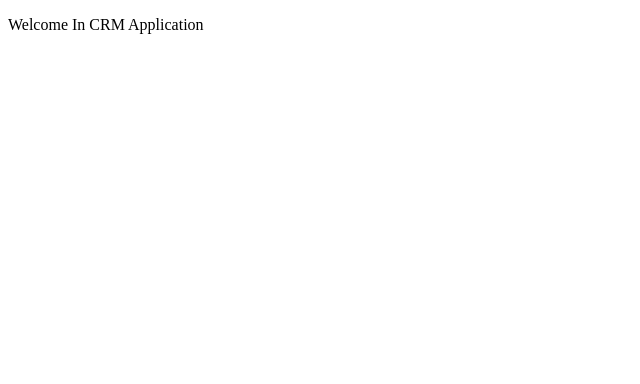
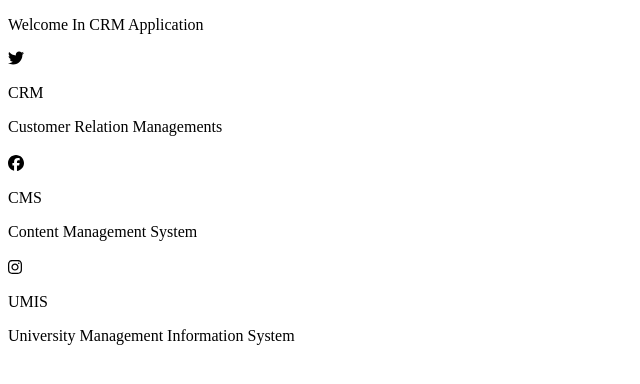
Before and after one commit to a7med58/React-TM1, a React (Create React App) app: page / in a window 1280 px wide. Shown: the top 384 px of the page, without its empty margins (0-640 px from the left). Built offline with nearby package versions, Linux system fonts and the light colour scheme.

Commit message:
Add Overview

```diff
--- a/package.json
+++ b/package.json
@@ -3,6 +3,10 @@
   "version": "0.1.0",
   "private": true,
   "dependencies": {
+    "@fortawesome/fontawesome-svg-core": "^6.2.1",
+    "@fortawesome/free-brands-svg-icons": "^6.2.1",
+    "@fortawesome/free-solid-svg-icons": "^6.2.1",
+    "@fortawesome/react-fontawesome": "^0.2.0",
     "@testing-library/jest-dom": "^5.16.5",
     "@testing-library/react": "^13.4.0",
     "@testing-library/user-event": "^13.5.0",
--- a/src/App.js
+++ b/src/App.js
@@ -1,9 +1,31 @@
+import { faTwitter, faFacebook, faInstagram } from "@fortawesome/free-brands-svg-icons";
+import Overview from "./design-system/component/Overview";
 
 function App() {
   return (
     <div className="App">
-
       <p>Welcome In CRM Application</p>
+      <Overview
+        icon={faTwitter}
+        title="CRM"
+        description="Customer Relation Managements"
+        by=""
+        Ahmed
+      />
+      <Overview
+        icon={faFacebook}
+        title="CMS"
+        description="Content Management System"
+        by=""
+        Ahmed
+      />
+      <Overview
+        icon={faInstagram}
+        title="UMIS"
+        description="University Management Information System"
+        by=""
+        Ahmed
+      />
     </div>
   );
 }
--- /dev/null
+++ b/src/design-system/component/Overview/Overview.jsx
@@ -0,0 +1,14 @@
+import { FontAwesomeIcon } from "@fortawesome/react-fontawesome";
+import React from "react";
+export default function Overview({ icon, title, description, by }) {
+  return (
+    <div>
+      <div>
+        <FontAwesomeIcon icon={icon} />
+        <p>{title}</p>
+        <p>{description}</p>
+        <h3>{by}</h3>
+      </div>
+    </div>
+  );
+}
--- /dev/null
+++ b/src/design-system/component/Overview/index.jsx
@@ -0,0 +1,2 @@
+
+export {default} from "./Overview";
--- a/src/index.js
+++ b/src/index.js
@@ -2,7 +2,7 @@ import React from 'react';
 import ReactDOM from 'react-dom/client';
 import App from './App';
 import reportWebVitals from './reportWebVitals';
-
+;
 const root = ReactDOM.createRoot(document.getElementById('root'));
 root.render(
   <React.StrictMode>
```
Also changed, not shown: 1 other file (tests, documents, lock files or other folders).
